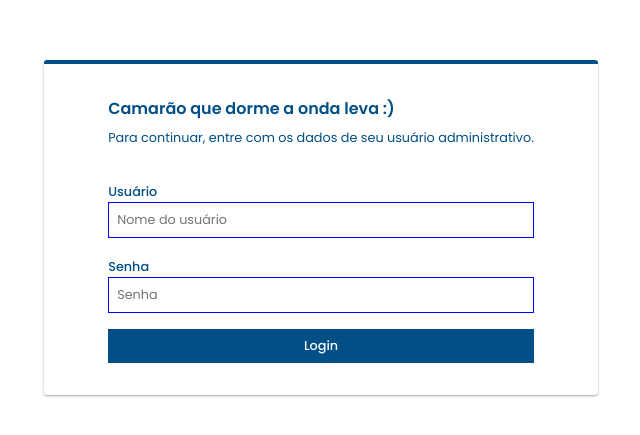
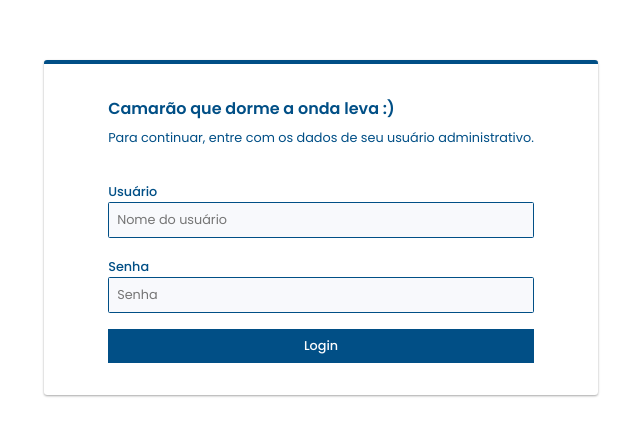
Before and after one commit to flow-build/operations-desk, a React (Create React App) app: page / in a window 1280 px wide. Shown: the part 173-608 px from the top of the page, without its empty margins (319-959 px from the left). Built offline with nearby package versions, Linux system fonts and the light colour scheme.

Commit message:
Change input border and background

```diff
--- a/src/shared/Input/styles.js
+++ b/src/shared/Input/styles.js
@@ -1,4 +1,5 @@
 import styled from 'styled-components';
+import { colors } from '../../styles';
 
 export const Container = styled.div``;
 
@@ -7,7 +8,11 @@ export const Label = styled.label`
 `;
 
 export const Input = styled.input`
-  border: 0.5px solid blue;
+  border: 0.5px solid ${colors.Primary};
+  border-radius: 1.6px;
+
+  background-color: ${colors.Gray_200};
+
   width: 100%;
   padding: 0.5rem;
 
```
